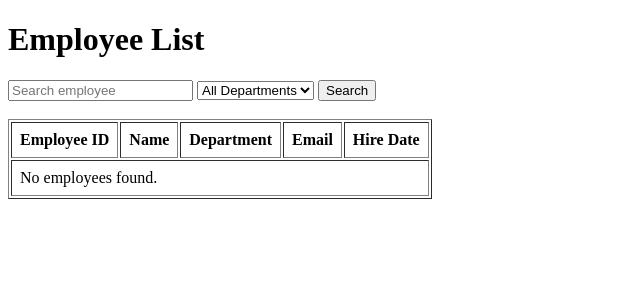
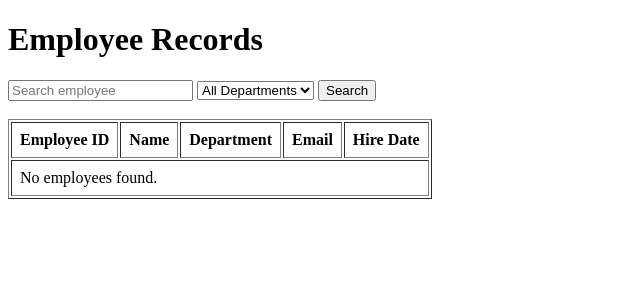
Before and after one commit to shady-gray/employee_portal, a Django app: page /employees/list/ in a window 1280 px wide. Shown: the top 300 px of the page, without its empty margins (0-640 px from the left). Run offline with Django 5.2, Linux system fonts and the light colour scheme; data that the repository does not hold is empty.

Commit message:
Change heaidng in featue branch

```diff
--- a/config/employees/templates/employees/list.html
+++ b/config/employees/templates/employees/list.html
@@ -5,7 +5,7 @@
 </head>
 <body>
 
-<h1>Employee List</h1>
+<h1>Employee Records</h1>
 
 <form method="GET">
 
```
